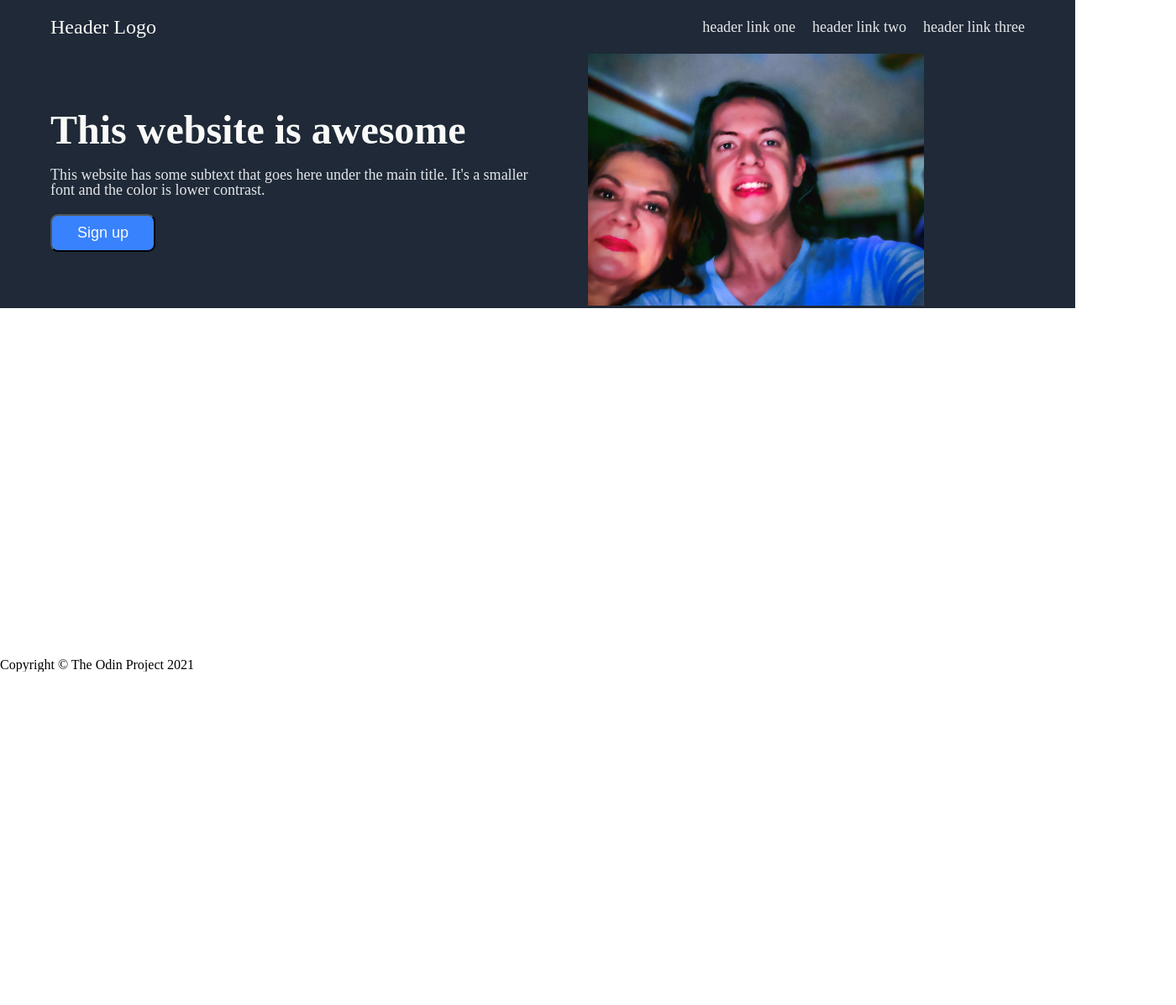
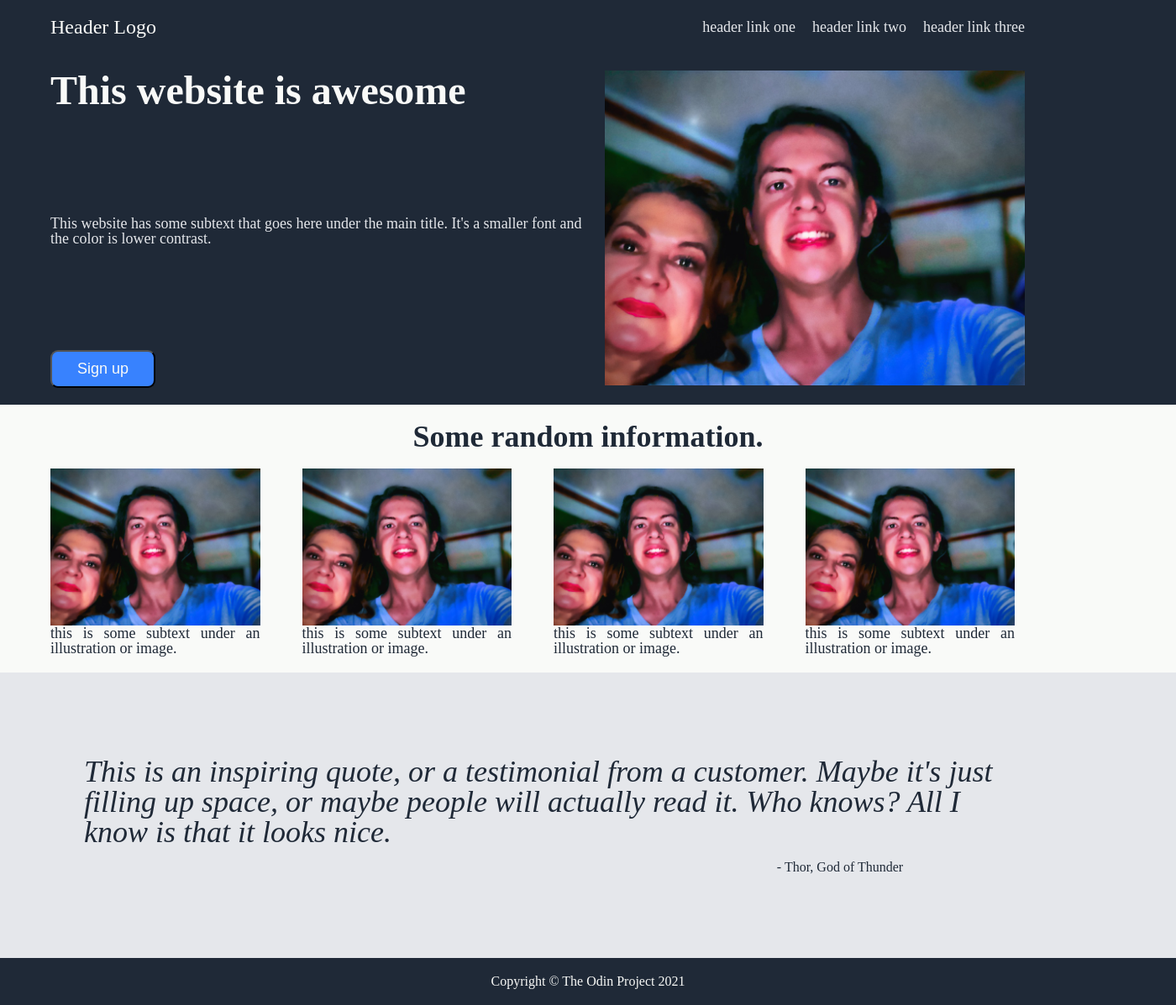
Before and after one commit to tolerevo/odin-landing-page, a plain HTML site: page index.html in a window 1280 px wide. Shown: the whole page at 84% size, 1400 px wide, since content can reach past the window. Before the commit the page ends 800 px from the top, so only its background shows below. Drawn offline with Linux system fonts and the light colour scheme.

Commit message:
style footer and quote section

```diff
--- a/css/style.css
+++ b/css/style.css
@@ -52,6 +52,7 @@ body {
 	display: flex;
 	flex-direction: column;
 	min-height: 100vh;
+	width: fit-content;
 }
 
 header {
@@ -65,6 +66,11 @@ header {
 	color: #f9faf8;
 	font-size: 24px;
 	background-color: #1f2937;
+}
+
+nav.header-nav {
+	padding-right: 60px;
+	margin-right: 60px;
 }
 
 ul.header-list {
@@ -82,13 +88,20 @@ li a {
 	color: #e5e7eb;
 }
 
+img {
+  min-width: 50%;
+}
+
 .hero {
 	background-color: #1f2937;
 	display: flex;
 	flex-direction: row;
 	flex-wrap: nowrap;
-	align-items: center;
+	align-items: stretch;
 	justify-content: space-between;
+	width: 100vw;
+	padding: 20px 60px;
+	min-width: 50%;
 }
 
 div.hero-container {
@@ -96,19 +109,18 @@ div.hero-container {
 	flex-direction: column;
 	flex-wrap: nowrap;
 	align-content: space-around;
-	justify-content: flex-start;
+	justify-content: space-between;
 	align-items: flex-start;
-	padding: 60px;
 	gap: 20px;
-	width: 50%;
+	max-width: 50%;
+	padding-right: 20px;
 }
 
 div.image-container {
-	width: 50%;
-	position: relative;
-	float: right;
+	padding-right: 60px;
+	margin-right: 60px;
 	align-content: center;
-	justify-content: right;
+	justify-content: center;
 }
 
 h1.title {
@@ -122,6 +134,69 @@ p.hero-text {
 	color: #e5e7eb;
 }
 
+div.image-section {
+	background-color: #f9faf8;
+}
+
+div.image-section h2 {
+	font-size: 36px;
+	font-weight: bolder;
+	color: #1f2937;
+	text-align: center;
+	padding-top: 20px;
+}
+
+div.image-section p {
+	color: #1f2937;
+	font-size: 18px;
+}
+
+section.card-container {
+	display: flex;
+	flex-direction: row;
+	flex-wrap: nowrap;
+	gap: 50px;
+	align-content: center;
+	justify-content:space-around;
+	padding: 20px 60px;
+	text-align: justify;
+	width: 82%;
+}
+
+div.card img {
+	height: auto;
+	width: 100%;
+}
+
+div.card {
+	display: flex;
+	flex-direction: column;
+	align-items: stretch;
+	justify-content: center;
+}
+
+div.quote-section {
+	display: flex;
+	flex-direction: column;
+	align-items: center;
+	padding: 100px;
+	justify-content: center;
+	background-color: #e5e7eb;
+	color: #1f2937;
+}
+
+div.quote-section p {
+	padding-right: 100px;
+	text-align: left;
+	font-style: italic;
+	font-size: 36px;
+	font-weight: lighter;
+}
+
+div.quote-section cite {
+	padding-left: 600px;
+}
+
 button {
 	background-color: #3882fe;
 	color: #f9faf8;
@@ -130,11 +205,11 @@ button {
 	padding: 10px 30px;
 	text-align: center;
 }
-img {
-	min-width: 300px;
-	height: auto;
-}
 
 footer {
+	padding: 20px 0;
 	margin-top: auto;
+	text-align: center;
+	background-color: #1f2937;
+	color: #f9faf8;
 }
--- a/index.html
+++ b/index.html
@@ -31,10 +31,36 @@
           <img
             src="./images/me_happy.jpeg"
             alt="hero image"
-            width="400"
+            width="500"
             height="auto"
           />
         </div>
+      </div>
+      <div class="image-section">
+        <h2>Some random information.</h2>
+        <section class="card-container">
+          <div class="card">
+            <img src="./images/me_happy.jpeg" alt="image-section" />
+            <p>this is some subtext under an illustration or image.</p>
+          </div>
+          <div class="card">
+            <img src="./images/me_happy.jpeg" alt="image-section" />
+            <p>this is some subtext under an illustration or image.</p>
+          </div>
+          <div class="card">
+            <img src="./images/me_happy.jpeg" alt="image-section" />
+            <p>this is some subtext under an illustration or image.</p>
+          </div>
+          <div class="card">
+            <img src="./images/me_happy.jpeg" alt="image-section" />
+            <p>this is some subtext under an illustration or image.</p>
+          </div>
+        </section>
+      </div>
+      <div class="quote-section">
+        <p>This is an inspiring quote, or a testimonial from a customer. Maybe it's just filling up space, or maybe people will actually read it. Who knows? All I know is that it looks nice.</p>
+        <br>
+        <cite>- Thor, God of Thunder</cite>
       </div>
     </main>
     <footer>Copyright &copy; The Odin Project 2021</footer>
```
